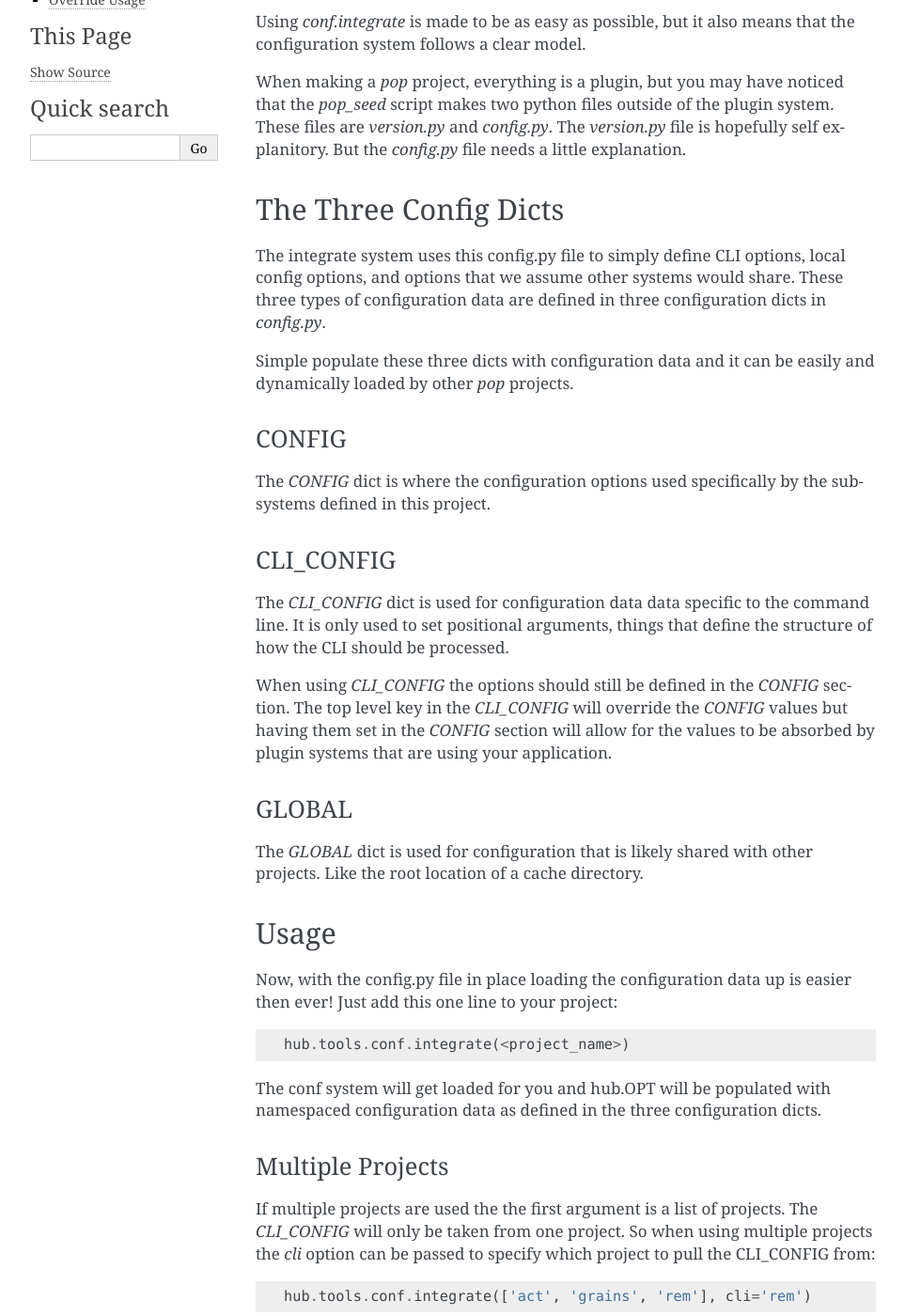
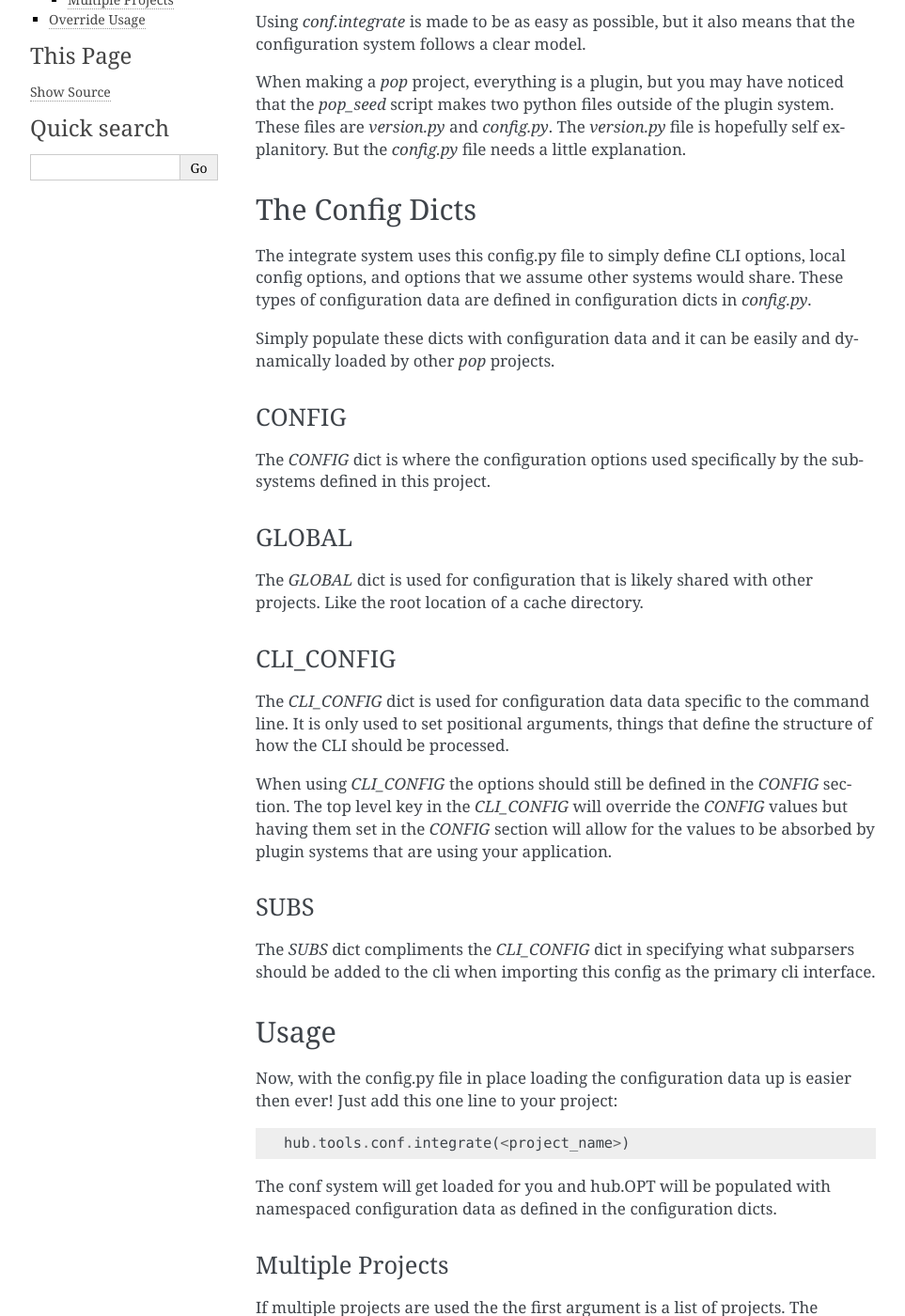
Before and after one commit to vmware-archive/pop, a Sphinx documentation site: the page built from doc/source/topics/conf_integrate.rst, in a window 1280 px wide and 1400 px high, scrolled down 252 px. Shown: the whole window at 94% size, without its empty margins (148-1111 px from the left). Built offline with Sphinx 7.4.7, drawn with Linux system fonts in a browser that asks for light colours; some of the changed text lies outside the part shown.

Commit message:
Add some docs for conf.integrate SUBS

```diff
--- a/doc/source/topics/conf_integrate.rst
+++ b/doc/source/topics/conf_integrate.rst
@@ -16,14 +16,14 @@ When making a `pop` project, everything is a plugin, but you may have noticed th
 `version.py` and `config.py`. The `version.py` file is hopefully self explanitory. But
 the `config.py` file needs a little explanation.
 
-The Three Config Dicts
-======================
+The Config Dicts
+================
 
 The integrate system uses this config.py file to simply define CLI options, local config
-options, and options that we assume other systems would share. These three types of
-configuration data are defined in three configuration dicts in `config.py`.
+options, and options that we assume other systems would share. These types of
+configuration data are defined in configuration dicts in `config.py`.
 
-Simple populate these three dicts with configuration data and it can be easily
+Simply populate these dicts with configuration data and it can be easily
 and dynamically loaded by other `pop` projects.
 
 CONFIG
@@ -31,6 +31,12 @@ CONFIG
 
 The `CONFIG` dict is where the configuration options used specifically by the subsystems
 defined in this project.
+
+GLOBAL
+------
+
+The `GLOBAL` dict is used for configuration that is likely shared with other projects. Like
+the root location of a cache directory.
 
 CLI_CONFIG
 ----------
@@ -44,11 +50,11 @@ top level key in the `CLI_CONFIG` will override the `CONFIG` values but having t
 in the `CONFIG` section will allow for the values to be absorbed by plugin systems
 that are using your application.
 
-GLOBAL
-------
+SUBS
+----
 
-The `GLOBAL` dict is used for configuration that is likely shared with other projects. Like
-the root location of a cache directory.
+The `SUBS` dict compliments the `CLI_CONFIG` dict in specifying what subparsers should be
+added to the cli when importing this config as the primary cli interface.
 
 Usage
 =====
@@ -61,7 +67,7 @@ Just add this one line to your project:
     hub.tools.conf.integrate(<project_name>)
 
 The conf system will get loaded for you and hub.OPT will be populated with namespaced configuration
-data as defined in the three configuration dicts.
+data as defined in the configuration dicts.
 
 Multiple Projects
 -----------------
```
